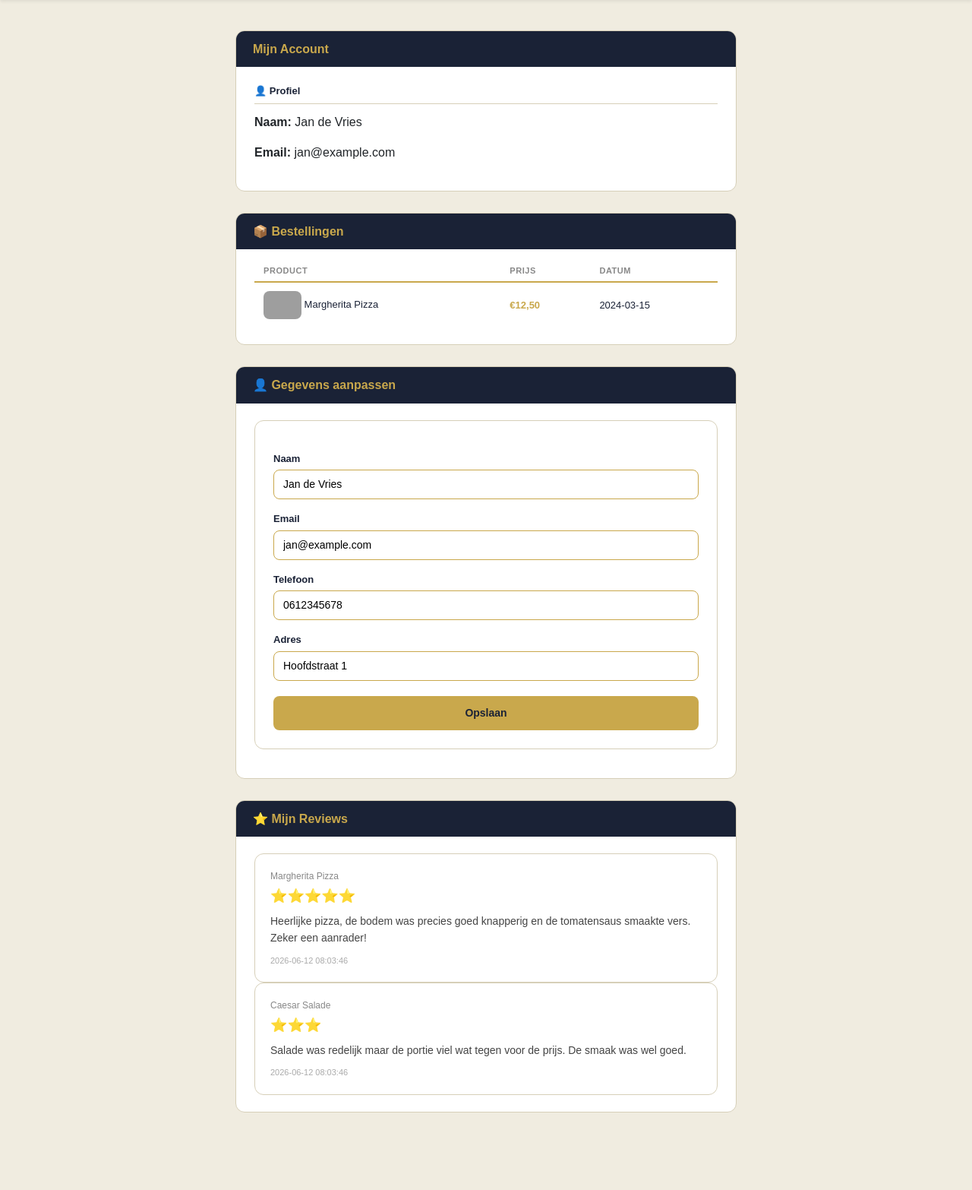
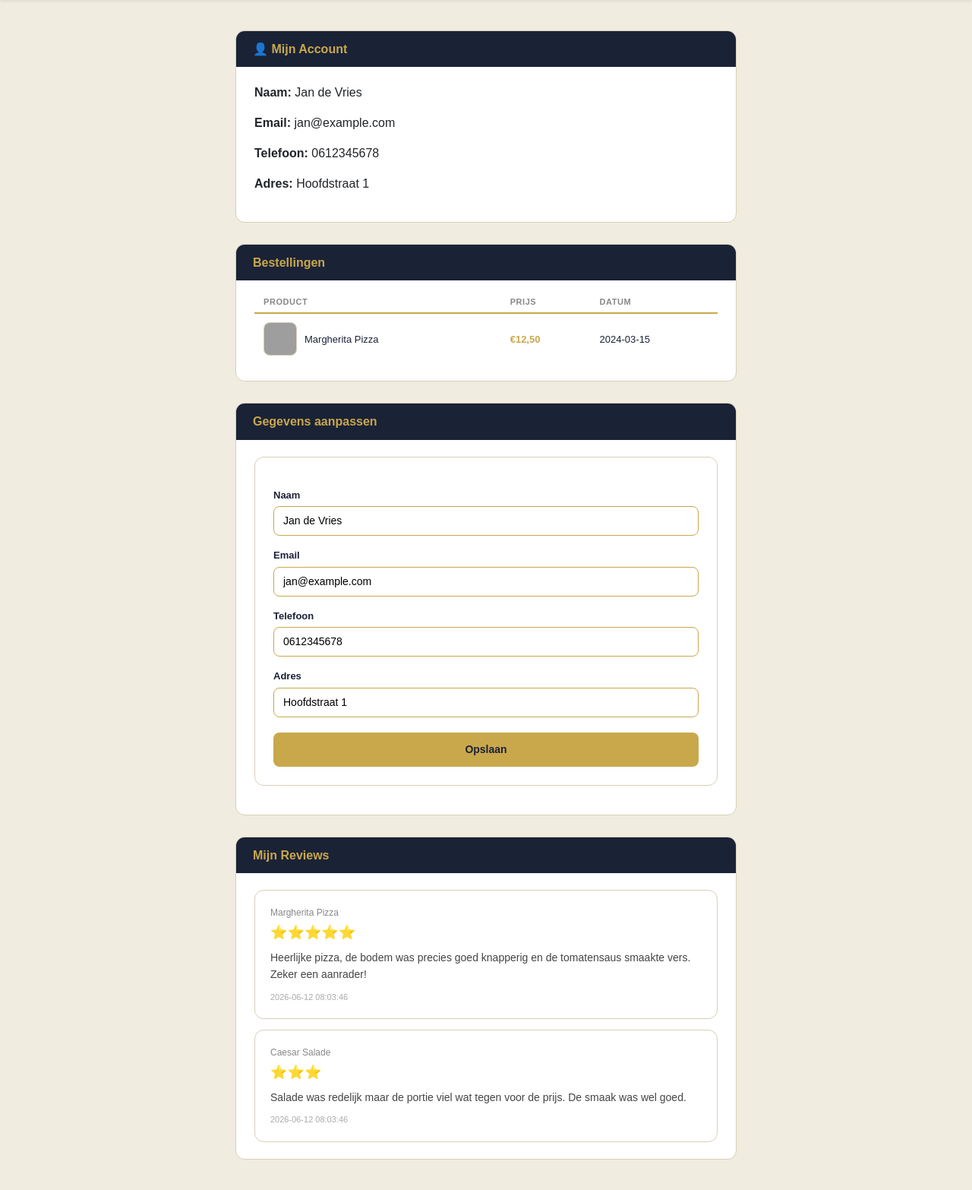
Before and after one commit to JHarmeijer/Project-4-2025-2026, a PHP site: page /account.php in a window 1280 px wide. Shown: the part 94-1660 px from the top of the page at 76% size. Before the commit the page ends 1558 px from the top, so only its background shows below. Run offline with PHP 8.4, Linux system fonts and the light colour scheme; the visitor is signed in with stand-in values (Sample User, id 1); data comes from the database, SQL or seed files in the repository; grey boxes are pictures that could not be loaded.

Commit message:
Laatste fix

```diff
--- a/css/style.css
+++ b/css/style.css
@@ -770,15 +894,49 @@ select {
     align-items: end;
     margin-bottom: 24px;
 }
-        .toevoeg-grid label { font-size: 12px; color: #888; margin-bottom: 4px; display: block; margin-top: 0; }
-        .toevoeg-grid input { margin: 0; }
 
-        /* ---- Meldingen ---- */
-        .melding-ok  { background: #eaf3de; color: #27500a; border: 1px solid #c0dd97; border-radius: 8px; padding: 10px 14px; font-size: 14px; margin-bottom: 20px; }
-        .melding-err { background: #fcebeb; color: #791f1f; border: 1px solid #f7c1c1; border-radius: 8px; padding: 10px 14px; font-size: 14px; margin-bottom: 20px; }
+.toevoeg-grid label {
+    font-size: 12px;
+    color: #888;
+    margin-bottom: 4px;
+    display: block;
+    margin-top: 0;
+}
 
-        /* ---- Jij-badge ---- */
-        .jij-badge { font-size: 12px; color: #aaa; font-style: italic; }
+.toevoeg-grid input {
+    margin: 0;
+}
+
+.jij-badge {
+    font-size: 12px;
+    color: #aaa;
+    font-style: italic;
+}
+
+/* =====================
+   ACCOUNTPAGINA
+   ===================== */
+
+.bestelling-product-cel {
+    display: flex;
+    align-items: center;
+    gap: 10px;
+}
+
+.bestelling-thumb {
+    width: 44px;
+    height: 44px;
+    object-fit: cover;
+    border-radius: 8px;
+    border: 1px solid #d6cfb8;
+    flex-shrink: 0;
+}
+
+#account-review-lijst {
+    display: flex;
+    flex-direction: column;
+    gap: 14px;
+}
 
 /* =====================
    NAVBAR
--- a/php/account.php
+++ b/php/account.php
@@ -9,6 +9,7 @@ if (!isset($_SESSION['gebruiker_id'])) {
 }
 
 $klantID = (int) $_SESSION['gebruiker_id'];
+$fout    = '';
 
 /* =========================
    KLANT UPDATE
@@ -16,22 +17,25 @@ $klantID = (int) $_SESSION['gebruiker_id'];
 
 if ($_SERVER['REQUEST_METHOD'] === 'POST' && isset($_POST['update_account'])) {
 
-    $naam     = $_POST['naam'];
-    $email    = $_POST['email'];
-    $telefoon = $_POST['telefoon'];
-    $adres    = $_POST['adres'];
+    $naam     = trim($_POST['naam']);
+    $email    = trim($_POST['email']);
+    $telefoon = trim($_POST['telefoon']);
+    $adres    = trim($_POST['adres']);
 
+    if ($naam === '' || $email === '') {
+        $fout = 'Naam en e-mailadres zijn verplicht.';
+    } else {
         $stmt = $conn->prepare("
             UPDATE klant
             SET klant_naam = ?, email = ?, telefoon_nummer = ?, adres = ?
             WHERE klant_ID = ?
         ");
-
         $stmt->bind_param("ssssi", $naam, $email, $telefoon, $adres, $klantID);
         $stmt->execute();
 
         header("Location: account.php?success=1");
         exit;
+    }
 }
 
 /* =========================
@@ -63,7 +67,6 @@ $stmtOrders = $conn->prepare("
     WHERE b.klant_ID = ?
     ORDER BY b.datum_aankoop DESC
 ");
-
 $stmtOrders->bind_param("i", $klantID);
 $stmtOrders->execute();
 $bestellingen = $stmtOrders->get_result();
@@ -79,165 +82,134 @@ $stmtReviews = $conn->prepare("
     WHERE r.naam = ?
     ORDER BY r.datum DESC
 ");
-
 $stmtReviews->bind_param("s", $klant['klant_naam']);
 $stmtReviews->execute();
 $reviews = $stmtReviews->get_result();
 ?>
-
 <!DOCTYPE html>
 <html lang="nl">
 <head>
     <meta charset="UTF-8">
     <meta name="viewport" content="width=device-width, initial-scale=1.0">
+
+    <link href="https://stackpath.bootstrapcdn.com/bootstrap/4.5.2/css/bootstrap.min.css" rel="stylesheet">
+    <script src="https://code.jquery.com/jquery-3.5.1.slim.min.js"></script>
+    <script src="https://cdn.jsdelivr.net/npm/bootstrap@4.5.2/dist/js/bootstrap.bundle.min.js"></script>
     <link rel="stylesheet" href="../css/style.css">
+
     <title>Mijn Account</title>
 </head>
-
 <body>
 
 <div class="pagina-inhoud">
 
-    <div class="admin-kaart">
-
-        <div class="admin-kaart-header">
-            <h3>Mijn Account</h3>
-        </div>
-
-        <div class="admin-kaart-body">
-
-            <?php if(isset($_GET['success'])): ?>
-                <div class="melding-ok">Gegevens succesvol opgeslagen</div>
+    <?php if (isset($_GET['success'])): ?>
+        <div class="melding-ok">Gegevens succesvol opgeslagen.</div>
     <?php endif; ?>
 
-            <div class="sub-label">👤 Profiel</div>
+    <?php if ($fout !== ''): ?>
+        <div class="melding-err"><?= htmlspecialchars($fout) ?></div>
+    <?php endif; ?>
 
+    <!-- ================= PROFIEL ================= -->
+    <div class="admin-kaart" id="profiel">
+        <div class="admin-kaart-header">
+            <h3>👤 Mijn Account</h3>
+        </div>
+        <div class="admin-kaart-body">
             <p><b>Naam:</b> <?= htmlspecialchars($klant['klant_naam']) ?></p>
             <p><b>Email:</b> <?= htmlspecialchars($klant['email']) ?></p>
-
+            <p><b>Telefoon:</b> <?= htmlspecialchars($klant['telefoon_nummer'] ?? 'Niet ingevuld') ?></p>
+            <p><b>Adres:</b> <?= htmlspecialchars($klant['adres'] ?? 'Niet ingevuld') ?></p>
         </div>
     </div>
 
     <!-- ================= BESTELLINGEN ================= -->
-
     <div class="admin-kaart" id="bestellingen">
-
         <div class="admin-kaart-header">
-            <h3>📦 Bestellingen</h3>
+            <h3>Bestellingen</h3>
         </div>
-
         <div class="admin-kaart-body">
 
-            <?php if($bestellingen->num_rows > 0): ?>
-
+            <?php if ($bestellingen->num_rows > 0): ?>
                 <table class="admin-tabel">
                     <tr>
                         <th>Product</th>
                         <th>Prijs</th>
                         <th>Datum</th>
                     </tr>
-
-                <?php while($b = $bestellingen->fetch_assoc()): ?>
+                    <?php while ($b = $bestellingen->fetch_assoc()): ?>
                         <tr>
-                    <td>
-                        <?php if(!empty($b['img'])): ?>
-                            <img src="<?= htmlspecialchars($b['img']) ?>" style="width:50px;border-radius:8px;">
+                            <td class="bestelling-product-cel">
+                                <?php if (!empty($b['img'])): ?>
+                                    <img src="<?= htmlspecialchars($b['img']) ?>"
+                                         alt="<?= htmlspecialchars($b['product_naam']) ?>"
+                                         class="bestelling-thumb">
                                 <?php endif; ?>
-                        <?= htmlspecialchars($b['product_naam']) ?>
+                                <span><?= htmlspecialchars($b['product_naam']) ?></span>
                             </td>
-
                             <td class="prijs-cel">
                                 €<?= number_format($b['prijs'], 2, ',', '.') ?>
                             </td>
-
                             <td>
                                 <?= htmlspecialchars($b['datum_aankoop']) ?>
                             </td>
                         </tr>
                     <?php endwhile; ?>
-
                 </table>
-
             <?php else: ?>
-                <p>Geen bestellingen gevonden.</p>
+                <p>Je hebt nog geen bestellingen geplaatst.</p>
             <?php endif; ?>
 
         </div>
     </div>
 
-    <!-- ================= GEGEVENS ================= -->
-
+    <!-- ================= GEGEVENS AANPASSEN ================= -->
     <div class="admin-kaart" id="gegevens">
-
         <div class="admin-kaart-header">
-            <h3>👤 Gegevens aanpassen</h3>
+            <h3>Gegevens aanpassen</h3>
         </div>
-
         <div class="admin-kaart-body">
 
             <form method="POST">
-
                 <label>Naam</label>
-                <input type="text" name="naam"
-                       value="<?= htmlspecialchars($klant['klant_naam']) ?>">
+                <input type="text" name="naam" value="<?= htmlspecialchars($klant['klant_naam']) ?>" required>
 
                 <label>Email</label>
-                <input type="email" name="email"
-                       value="<?= htmlspecialchars($klant['email']) ?>">
+                <input type="email" name="email" value="<?= htmlspecialchars($klant['email']) ?>" required>
 
                 <label>Telefoon</label>
-                <input type="text" name="telefoon"
-                       value="<?= htmlspecialchars($klant['telefoon_nummer'] ?? '') ?>">
+                <input type="text" name="telefoon" value="<?= htmlspecialchars($klant['telefoon_nummer'] ?? '') ?>">
 
                 <label>Adres</label>
-                <input type="text" name="adres"
-                       value="<?= htmlspecialchars($klant['adres'] ?? '') ?>">
+                <input type="text" name="adres" value="<?= htmlspecialchars($klant['adres'] ?? '') ?>">
 
-                <button type="submit" name="update_account">
-                    Opslaan
-                </button>
-
+                <button type="submit" name="update_account">Opslaan</button>
             </form>
 
         </div>
     </div>
 
-    <!-- ================= REVIEWS ================= -->
-
+    <!-- ================= MIJN REVIEWS ================= -->
     <div class="admin-kaart" id="reviews">
-
         <div class="admin-kaart-header">
-            <h3>⭐ Mijn Reviews</h3>
+            <h3>Mijn Reviews</h3>
         </div>
-
         <div class="admin-kaart-body">
 
-            <?php if($reviews->num_rows > 0): ?>
-
-                <?php while($r = $reviews->fetch_assoc()): ?>
-
+            <?php if ($reviews->num_rows > 0): ?>
+                <div id="account-review-lijst">
+                    <?php while ($r = $reviews->fetch_assoc()): ?>
                         <div class="review-kaart">
-                        <div class="product-naam">
-                            <?= htmlspecialchars($r['product_naam']) ?>
+                            <div class="product-naam"><?= htmlspecialchars($r['product_naam']) ?></div>
+                            <div class="review-sterren"><?= str_repeat("⭐", (int) $r['beoordeling']) ?></div>
+                            <div class="tekst"><?= htmlspecialchars($r['tekst']) ?></div>
+                            <div class="datum"><?= htmlspecialchars($r['datum']) ?></div>
                         </div>
-
-                        <div class="review-sterren">
-                            <?= str_repeat("⭐", (int)$r['beoordeling']) ?>
+                    <?php endwhile; ?>
                 </div>
-
-                        <div class="tekst">
-                            <?= htmlspecialchars($r['tekst']) ?>
-                        </div>
-
-                        <div class="datum">
-                            <?= $r['datum'] ?>
-                        </div>
-                    </div>
-
-                <?php endwhile; ?>
-
             <?php else: ?>
-                <p>Geen reviews gevonden.</p>
+                <p>Je hebt nog geen reviews geplaatst.</p>
             <?php endif; ?>
 
         </div>
```
Also changed, not shown: other parts of css/style.css (+151 -36 lines), php/index.php (+73 -30 lines), php/producten.php (+7 -3 lines). Lines whose indentation alone changed are shown as unchanged.
